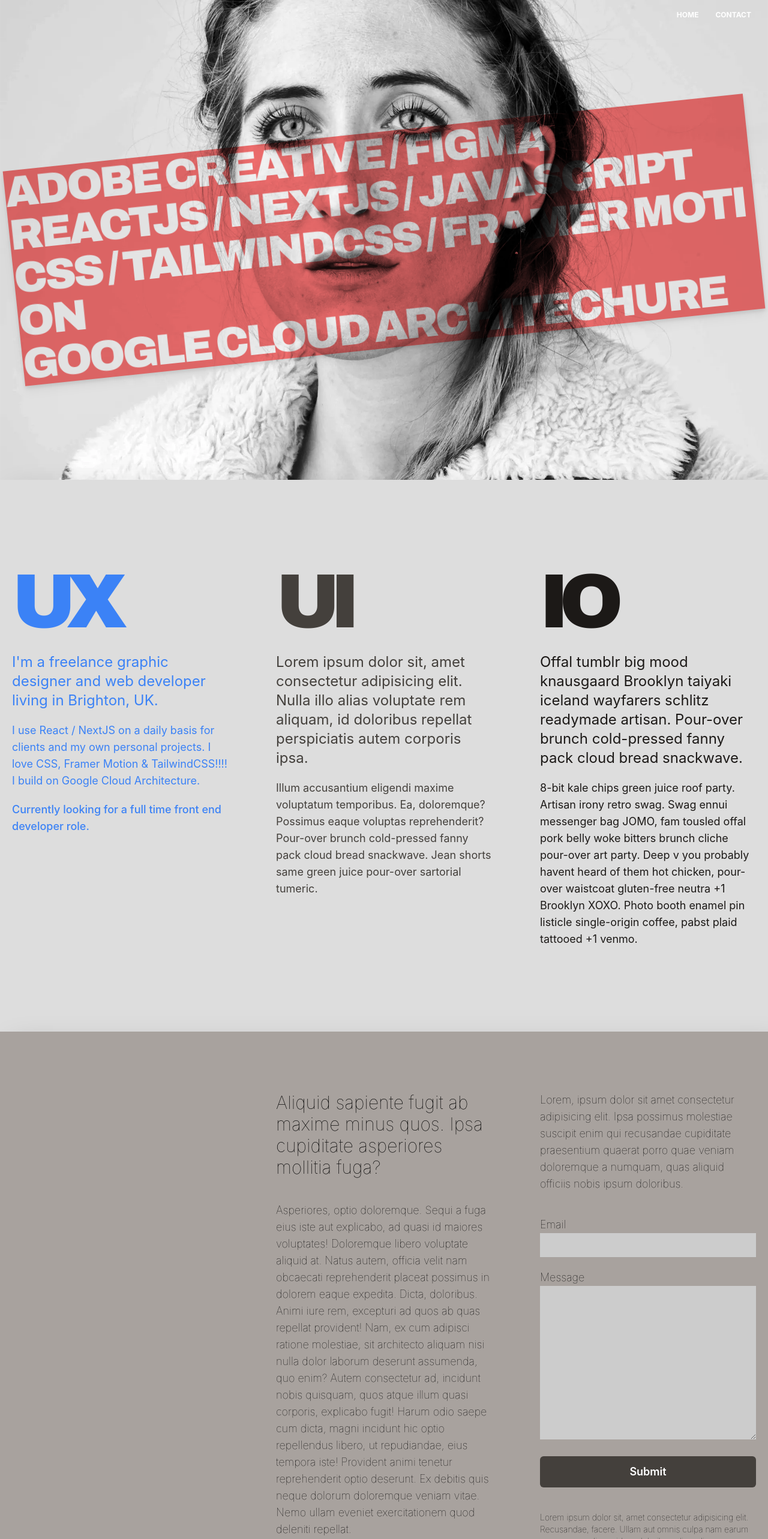
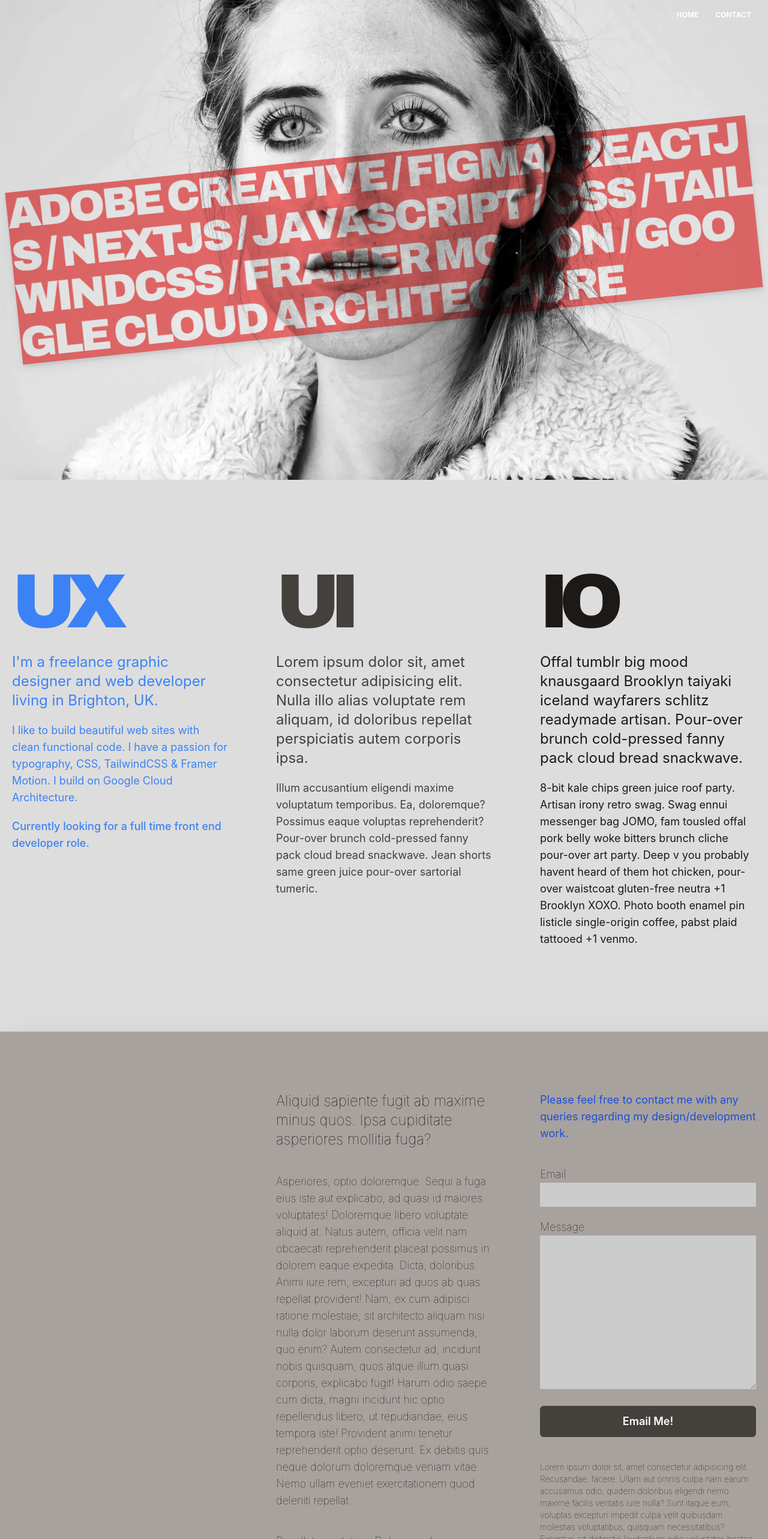
Before and after one commit to carlwicker/carlwicker-nextjs12, a Next.js app: page / in a window 1280 px wide. Shown: the top 2566 px of the page at 60% size. Built offline with nearby package versions, Linux system fonts and the light colour scheme.

Commit message:
added color motions

```diff
--- a/components/ContactForm/ContactForm.tsx
+++ b/components/ContactForm/ContactForm.tsx
@@ -1,7 +1,16 @@
 import { useFormik } from "formik";
 import * as Yup from "yup";
+import { useEffect } from "react";
+import { useInView } from "react-intersection-observer";
+import { motion } from "framer-motion";
 
-export default function ContactForm() {
+export default function ContactForm({ props }: any) {
+  const { ref, inView, entry } = useInView({ threshold: 1 });
+
+  useEffect(() => {
+    console.log("Element is in view: ", inView);
+  }, [inView]);
+
   const formik = useFormik({
     initialValues: {
       email: "",
@@ -35,7 +44,7 @@ export default function ContactForm() {
       <div className="container flex mx-auto py-20 lg:gap-20 md:gap-20 px-5 text-lg flex-col lg:flex-row gap-0">
         <div className="xl:w-1/3 xl:flex hidden"></div>
         <div className="flex flex-col xl:w-1/3 lg:w-1/2 mt-5 min-h-fit font-thin gap-10">
-          <h2 className="text-3xl">
+          <h2 className="text-2xl">
             Aliquid sapiente fugit ab maxime minus quos. Ipsa cupiditate
             asperiores mollitia fuga?
           </h2>
@@ -70,12 +79,15 @@ export default function ContactForm() {
           </p>
         </div>
         <div className="flex flex-col xl:w-1/3 lg:w-1/2 mt-5 font-thin gap-10">
-          <p>
-            Lorem, ipsum dolor sit amet consectetur adipisicing elit. Ipsa
-            possimus molestiae suscipit enim qui recusandae cupiditate
-            praesentium quaerat porro quae veniam doloremque a numquam, quas
-            aliquid officiis nobis ipsum doloribus.
-          </p>
+          <motion.p
+            ref={ref}
+            className={`${
+              inView ? "text-blue-700" : "text-stone-700"
+            } font-normal transition ease-in duration-300`}
+          >
+            Please feel free to contact me with any queries regarding my
+            design/development work.
+          </motion.p>
           <div className="font-thin  w-full">
             <form
               onSubmit={formik.handleSubmit}
@@ -113,9 +125,11 @@ export default function ContactForm() {
               </div>
               <button
                 type="submit"
-                className="p-3 font-semibold bg-stone-700 hover:bg-stone-500 text-white rounded-md transition-all ease-in duration-300"
+                className={`p-3 font-semibold bg-stone-700 hover:bg-stone-500 text-white rounded-md transition-all ease-in duration-300 ${
+                  inView ? "bg-blue-700" : "text-stone-700"
+                }`}
               >
-                Submit
+                Email Me!
               </button>
             </form>
           </div>
@@ -134,3 +148,13 @@ export default function ContactForm() {
     </section>
   );
 }
+
+export async function getServerSideProps() {
+  // Fetch data from external API
+  const res = await fetch(`https://.../data`);
+  const data = "12344";
+  // await res.json();
+
+  // Pass data to the page via props
+  return { props: { data } };
+}
--- a/components/Section1/Section1.tsx
+++ b/components/Section1/Section1.tsx
@@ -43,11 +43,8 @@ export default function Section1() {
     >
       <div className="container">
         <h1 className="text-white drop-shadow-lg tracking-[-0.06em] xl:text-7xl lg:-rotate-6 text-6xl bg-red-400 box-border p-0 m-0 uppercase mix-blend-multiply hover:bg-blue-400 cursor-pointer">
-          Adobe Creative / Figma <br />
-          ReactJS / NextJS / JavaScript
-          <br />
-          CSS / TailwindCSS / Framer Motion <br />
-          Google Cloud Architechure
+          Adobe Creative / Figma / ReactJS / NextJS / JavaScript / CSS /
+          TailwindCSS / Framer Motion / Google Cloud Architechure
         </h1>
       </div>
     </section>
--- a/components/Section2/Section2.tsx
+++ b/components/Section2/Section2.tsx
@@ -25,7 +25,7 @@ export default function Section2() {
           {/* UX */}
           <motion.div
             ref={ref}
-            className={`flex gap-5 self-center lg:self-start flex-col font-lg font-normal lg:w-1/3 transition duration-200 ${
+            className={`flex gap-5 self-center lg:self-start flex-col font-lg font-normal lg:w-1/3 transition ease-in duration-500 ${
               inView ? "text-blue-500" : "text-stone-500"
             }`}
           >
@@ -43,8 +43,8 @@ export default function Section2() {
               Brighton, UK.
             </p>
             <p>
-              I use React / NextJS on a daily basis for clients and my own
-              personal projects. I love CSS, Framer Motion & TailwindCSS!!!! I
+              I like to build beautiful web sites with clean functional code. I
+              have a passion for typography, CSS, TailwindCSS & Framer Motion. I
               build on Google Cloud Architecture.
             </p>
             <p className="font-medium">
@@ -53,7 +53,7 @@ export default function Section2() {
           </motion.div>
 
           {/* UI */}
-          <div className="flex gap-5 self-center lg:self-start flex-col font-normal text-stone-700 h lg:w-1/3 text-lg">
+          <div className="flex gap-5 self-center lg:self-start flex-col font-normal text-stone-700 h lg:w-1/3">
             <h2
               style={{
                 fontFamily: "Archivo",
--- a/components/Section3/Section3.tsx
+++ b/components/Section3/Section3.tsx
@@ -8,7 +8,7 @@ export default function Section3() {
             fontFamily: "Archivo",
           }}
         >
-          <h2 className="uppercase text-5xl leading-[0.8em] font-semibold bg-white w-fit  p-5">
+          <h2 className="uppercase text-5xl leading-[0.8em] font-normal bg-white w-fit  p-5">
             Brighton <br /> Marina
           </h2>
 
--- a/pages/_app.tsx
+++ b/pages/_app.tsx
@@ -26,7 +26,7 @@ export default function App({ Component, pageProps }: AppProps) {
         animate="pageAnimate"
         exit="pageExit"
         transition={{
-          duration: 0,
+          duration: 2,
         }}
         variants={{
           pageInitial: {
--- a/pages/index.tsx
+++ b/pages/index.tsx
@@ -27,7 +27,7 @@ export default function Home() {
     <div
       style={{
         overflow: "hidden",
-        // transform: "rotate3d(1, 2, 5, 40deg)",
+        // transform: "rotate3d(1, 2, 5, 20deg)",
       }}
     >
       <Section1 />
```
